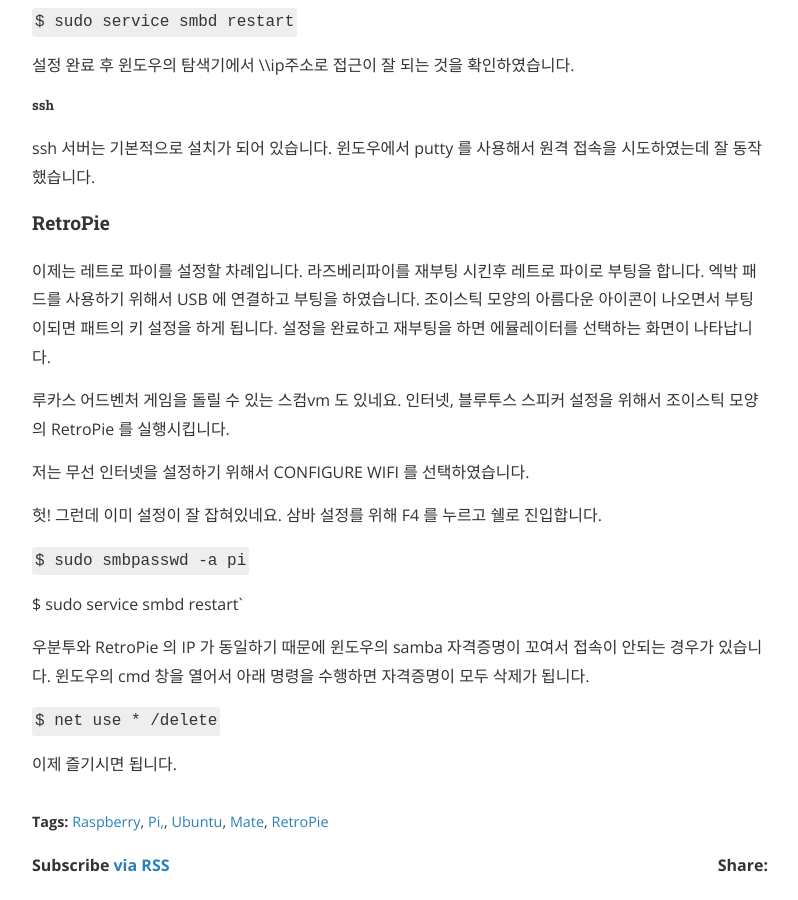
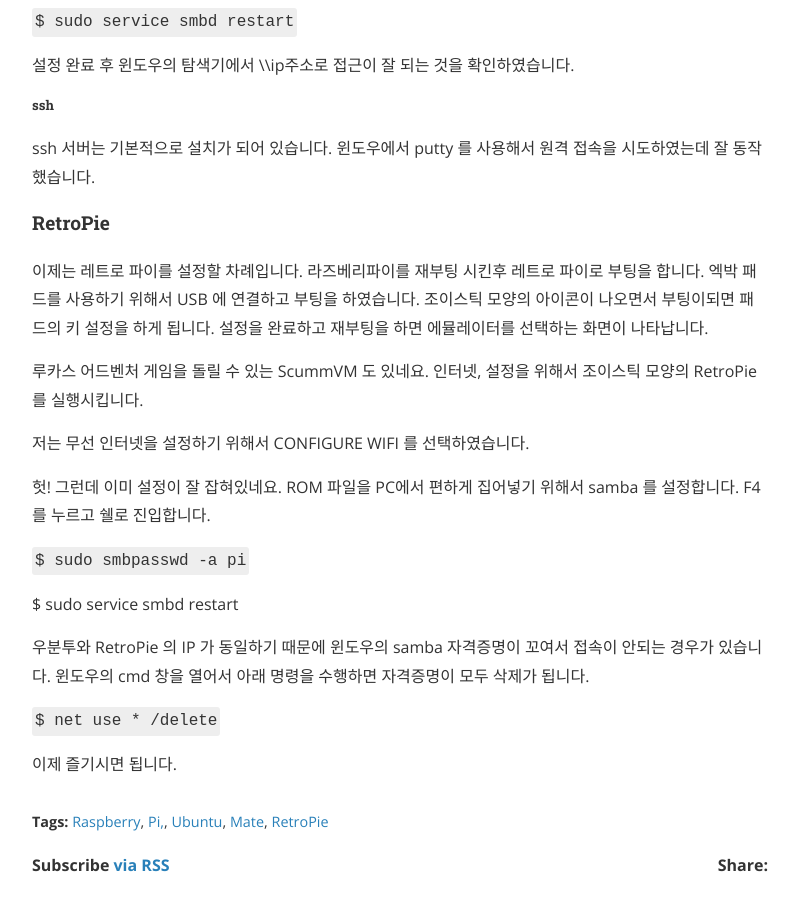
Before and after one commit to geekadalovelace/geekadalovelace.github.io, a Jekyll site: the page built from _posts/2019-04-13-raspberrypi-install.markdown, in a window 1280 px wide and 900 px high, scrolled down 5679 px. Shown: the whole window, without its empty margins (240-1038 px from the left). Built offline with Jekyll 4.4.1, drawn with Linux system fonts in a browser that asks for light colours; nearby versions of some CDN libraries; comment, search, counter and statistics services are not loaded; some of the changed text lies outside the part shown.

Commit message:
Fix typo for raspberrypi

```diff
--- a/_posts/2019-04-13-raspberrypi-install.markdown
+++ b/_posts/2019-04-13-raspberrypi-install.markdown
@@ -67,11 +67,11 @@
 
 우선 SD 카드 리더에 메모리를 꼽고 컴퓨터에 연결하여 포맷을 합니다. 포맷이 완료되면 다운받은 BerryBoot 의 압축을 풀고 파일을 메모리 카드의 root 에 모두 복사합니다.
 
-BerryBoot 가 복사된 메모리 카드를 라즈베리 파이에 꼽고 부팅을 합니다. 처음 부팅하면 화면, 지역, 네트워크 등의 설정 창이 뜨는데 큰 어려움 없이 설정을 할 수 있습니다.
+BerryBoot 가 복사된 메모리 카드를 라즈베리 파이에 연결하고 부팅을 합니다. 처음 부팅하면 화면, 지역, 네트워크 등의 설정 창이 뜨는데 큰 어려움 없이 설정을 할 수 있습니다.
 
 ##### Ubuntu MATE, RetroPie 설치
 
-준비한 USB 메모리에 다운받은 Ubuntu MATE 를 압축해져하여 나온 img 파일과 RetroPie 의 img 를 복사합니다. USB 메모리의 파일 시스템은 FAT32 여야 합니다.
+준비한 USB 메모리에 다운받은 Ubuntu MATE 를 압축해제하여 나온 img 파일과 RetroPie 의 img 를 복사합니다. USB 메모리의 파일 시스템은 FAT32 여야 합니다.
 
 USB 메모리를 라즈베리 파이에 연결합니다. 그리고 Add OS 버튼을 마우스로 길게 누르고(Long Press) 있으면 USB 메모리 스틱으로부터 OS 설치하는 메뉴가 나타납니다. USB 메모리에 복사해준 Ubuntu MATE 와 RetroPie 를 차례로 설치합니다.
 
@@ -198,17 +198,17 @@
 
 #### RetroPie
 
-이제는 레트로 파이를 설정할 차례입니다. 라즈베리파이를 재부팅 시킨후 레트로  파이로 부팅을 합니다. 엑박 패드를 사용하기 위해서 USB 에 연결하고 부팅을 하였습니다. 조이스틱 모양의 아름다운 아이콘이 나오면서 부팅이되면 패트의 키 설정을 하게 됩니다. 설정을 완료하고 재부팅을 하면 에뮬레이터를 선택하는 화면이 나타납니다.
+이제는 레트로 파이를 설정할 차례입니다. 라즈베리파이를 재부팅 시킨후 레트로  파이로 부팅을 합니다. 엑박 패드를 사용하기 위해서 USB 에 연결하고 부팅을 하였습니다. 조이스틱 모양의 아이콘이 나오면서 부팅이되면 패드의 키 설정을 하게 됩니다. 설정을 완료하고 재부팅을 하면 에뮬레이터를 선택하는 화면이 나타납니다.
 
-루카스 어드벤처 게임을 돌릴 수 있는 스컴vm 도 있네요. 인터넷, 블루투스 스피커 설정을 위해서 조이스틱 모양의 RetroPie 를 실행시킵니다.
+루카스 어드벤처 게임을 돌릴 수 있는 ScummVM 도 있네요. 인터넷, 설정을 위해서 조이스틱 모양의 RetroPie 를 실행시킵니다.
 
 저는 무선 인터넷을 설정하기 위해서 CONFIGURE WIFI 를 선택하였습니다.
 
-헛! 그런데 이미 설정이 잘 잡혀있네요. 삼바 설정를 위해 F4 를 누르고 쉘로 진입합니다.
+헛! 그런데 이미 설정이 잘 잡혀있네요. ROM 파일을 PC에서 편하게 집어넣기 위해서 samba 를 설정합니다. F4 를 누르고 쉘로 진입합니다.
 
 `$ sudo smbpasswd -a pi`
 
-$ sudo service smbd restart`
+$ sudo service smbd restart
 
 우분투와 RetroPie 의 IP 가 동일하기 때문에 윈도우의 samba 자격증명이 꼬여서 접속이 안되는 경우가 있습니다. 윈도우의 cmd 창을 열어서 아래 명령을 수행하면 자격증명이 모두 삭제가 됩니다.
 
```
Also changed, not shown: other parts of _posts/2019-04-13-raspberrypi-install.markdown (+2 -2 lines).
